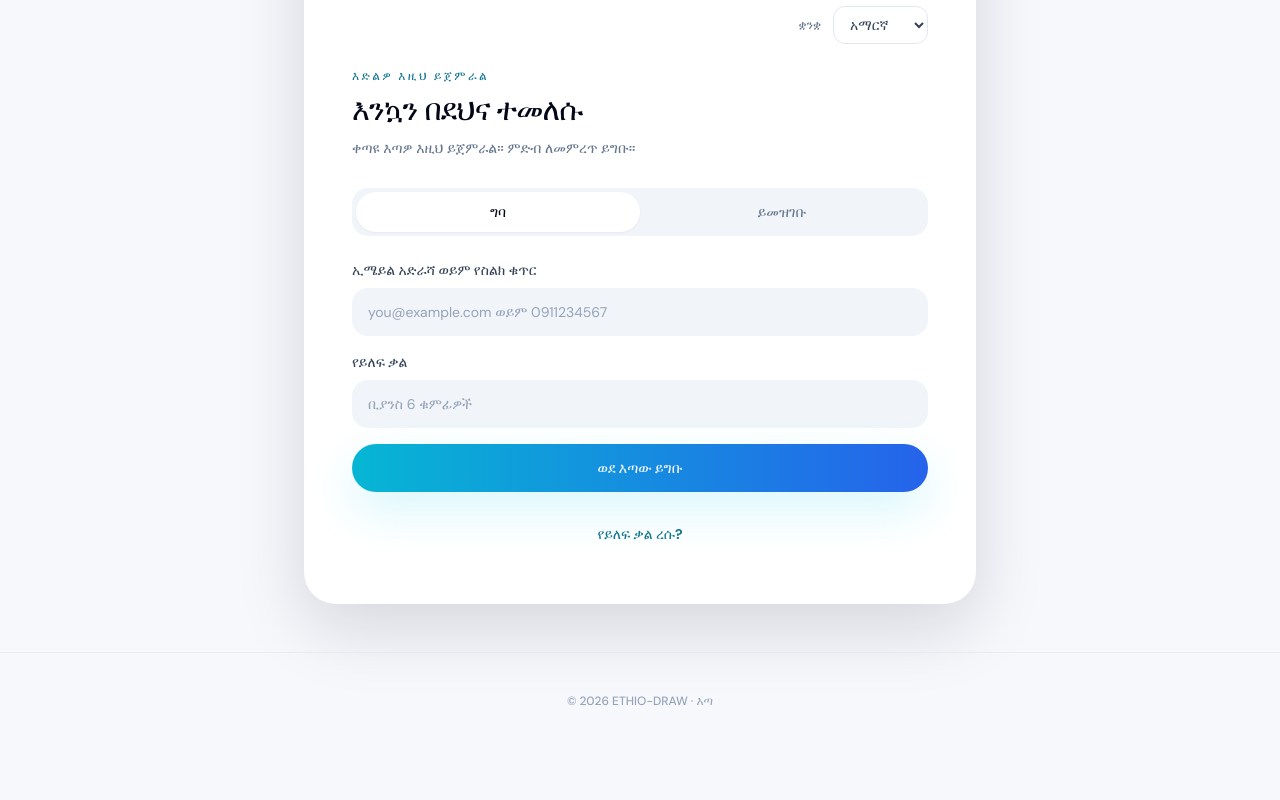
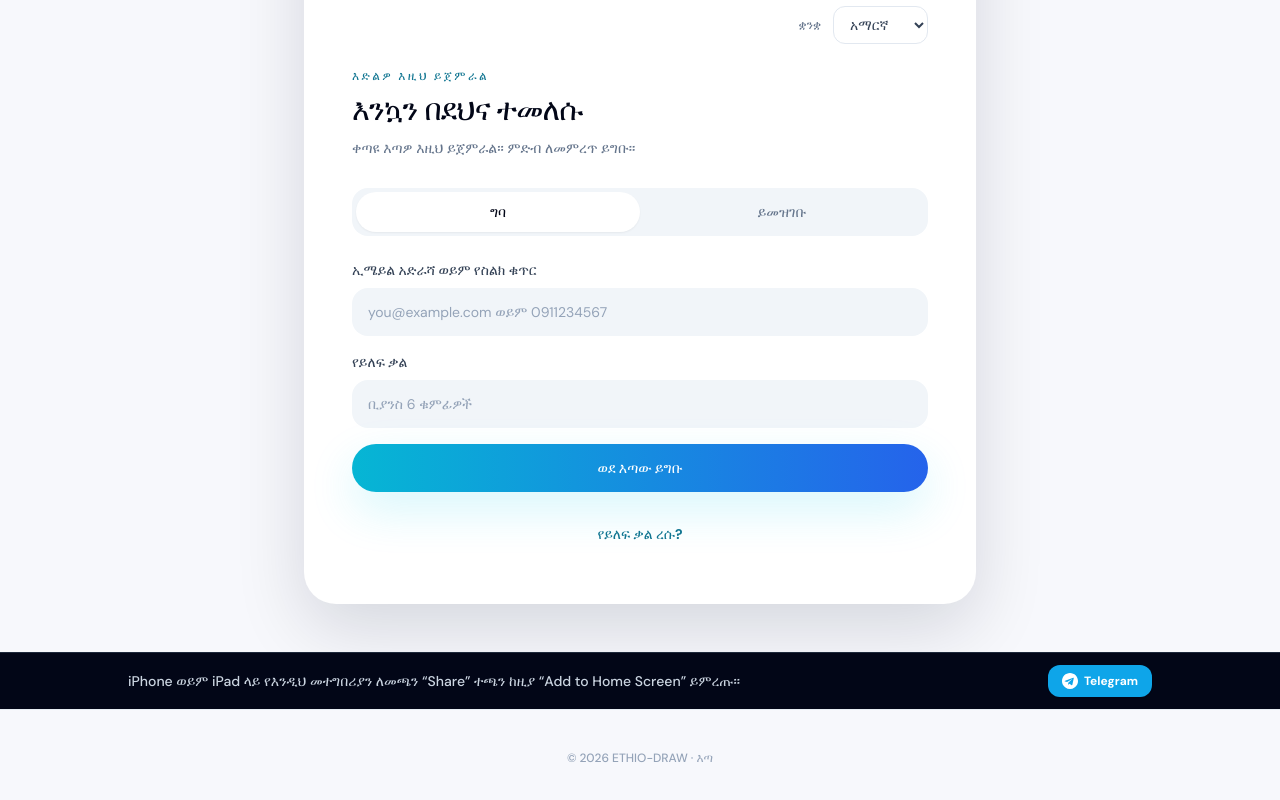
Before and after one commit to Hailemichael20/NO-LOST-WIN, a React (Vite) app: page / in a window 1280 px wide. Shown: the part 586-1386 px from the top of the page. Before the commit the page ends 1319 px from the top, so only its background shows below. Built offline with nearby package versions, Linux system fonts and the light colour scheme; no server answers; the database is empty.

Commit message:
Update Announcements component with notification badge

```diff
--- a/src/App.jsx
+++ b/src/App.jsx
@@ -131,7 +131,7 @@ export default function App() {
 
   return (
     <Router>
-      <div className="app-shell flex flex-col font-sans text-slate-900">
+      <div className="app-shell flex flex-col font-sans text-slate-900 pb-16">
         <Navbar user={user} language={language} setLanguage={changeLanguage} />
 
         <main className="container mx-auto w-full flex-grow px-4 py-8 sm:px-6 sm:py-12">
@@ -171,20 +171,38 @@ export default function App() {
           )}
         </main>
 
-        {showInstallBanner && (
-          <div className="border-t border-slate-200 bg-slate-900 px-4 py-3 text-white">
-            <div className="mx-auto flex max-w-4xl flex-col items-center justify-between gap-3 text-center sm:flex-row sm:text-left">
-              <p className="text-sm font-semibold">
-                {installPrompt ? t.installAppPrompt : t.installIosPrompt}
-              </p>
+        {/* Install & Telegram Contact Banner Bar */}
+        <div className="border-t border-slate-800 bg-slate-950 px-4 py-3 text-white">
+          <div className="mx-auto flex max-w-5xl flex-col items-center justify-between gap-3 text-center sm:flex-row sm:text-left">
+            <p className="text-xs font-medium text-slate-300 sm:text-sm">
+              {installPrompt ? t.installAppPrompt : t.installIosPrompt}
+            </p>
+            <div className="flex items-center gap-3">
+              {/* Telegram Contact Button with your Group Link */}
+              <a
+                href="https://t.me/+6vcHcJ6FeuswZmY0"
+                target="_blank"
+                rel="noopener noreferrer"
+                className="inline-flex items-center gap-1.5 rounded-xl bg-sky-500 px-3.5 py-2 text-xs font-bold text-white shadow-sm transition hover:bg-sky-600"
+              >
+                <svg className="h-4 w-4 fill-current" viewBox="0 0 24 24">
+                  <path d="M12 0C5.37 0 0 5.37 0 12s5.37 12 12 12 12-5.37 12-12S18.63 0 12 0zm5.56 8.16l-2.02 9.53c-.15.68-.56.84-1.13.53l-3.1-2.28-1.5 1.44c-.17.17-.31.31-.63.31l.22-3.17 5.77-5.21c.25-.22-.05-.34-.39-.12l-7.13 4.49-3.08-.96c-.67-.21-.68-.67.14-.99l12.04-4.64c.56-.2 1.05.14.83.92z"/>
+                </svg>
+                <span>Telegram</span>
+              </a>
+
+              {/* Install Button */}
               {installPrompt && (
-                <button onClick={handleInstallApp} className="rounded-xl bg-white px-4 py-2 text-sm font-bold text-slate-900">
+                <button
+                  onClick={handleInstallApp}
+                  className="rounded-xl bg-white px-4 py-2 text-xs font-bold text-slate-950 transition hover:bg-slate-100"
+                >
                   {t.installAppButton}
                 </button>
               )}
             </div>
           </div>
-        )}
+        </div>
 
         <footer className="border-t border-slate-200/70 px-4 py-6 text-center text-xs font-medium text-slate-400">
           {user && <Announcements language={language} />}
--- a/src/components/Announcements.jsx
+++ b/src/components/Announcements.jsx
@@ -20,13 +20,25 @@ export default function Announcements({ language }) {
     ? announcement?.bodyAm || announcement?.bodyEn
     : announcement?.bodyEn || announcement?.bodyAm;
 
+  const hasContent = Boolean(title || message);
+
   return (
     <details className="mx-auto max-w-3xl rounded-2xl border border-slate-200 bg-white text-left shadow-sm">
-      <summary className="cursor-pointer list-none px-5 py-4 text-sm font-bold text-slate-700 marker:hidden">
-        <span className="mr-2 text-amber-500">▾</span>{t.announcement}
+      <summary className="flex cursor-pointer items-center justify-between px-5 py-4 text-sm font-bold text-slate-700 marker:hidden">
+        <div className="flex items-center gap-2">
+          <span className="text-amber-500">▾</span>
+          <span>{t.announcement}</span>
+        </div>
+
+        {/* Circled Red Notification Badge */}
+        {hasContent && (
+          <span className="flex h-5 w-5 items-center justify-center rounded-full bg-red-500 text-[10px] font-black text-white shadow-sm">
+            1
+          </span>
+        )}
       </summary>
       <div className="border-t border-slate-100 px-5 py-4">
-        {title || message
+        {hasContent
           ? <><h2 className="font-bold text-slate-900">{title}</h2><p className="mt-2 whitespace-pre-wrap text-sm leading-6 text-slate-600">{message}</p></>
           : <p className="text-sm text-slate-500">{t.announcementHidden}</p>}
       </div>
```
